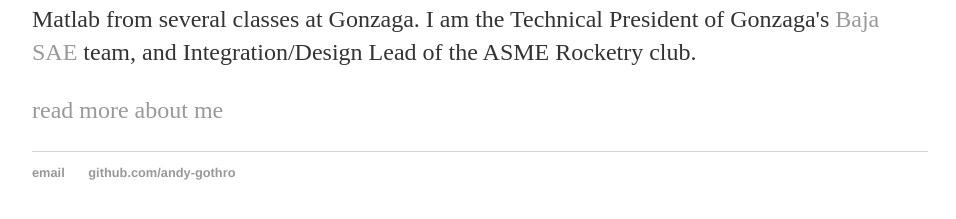
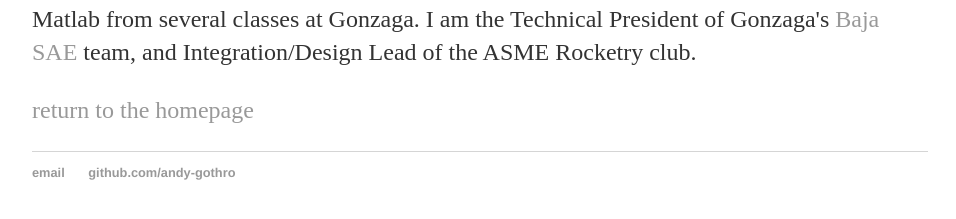
Before and after one commit to andy-gothro/andy-gothro.github.io, a Jekyll site: the page built from index.html, in a window 1280 px wide. Shown: the part 313-532 px from the top of the page, without its empty margins (160-1116 px from the left). Built offline with Jekyll 4.4.1, drawn with Linux system fonts in a browser that asks for light colours.

Commit message:
Update index.html

```diff
--- a/index.html
+++ b/index.html
@@ -6,5 +6,6 @@ title: Andy Gothro Mechanical Engineering student
       <h1>Home</h1>
 	    <h2> About me:</h2>
         	<p>I am a Junior Mechanical Engineering student at Gonzaga University, and this is my website. I have over 6 years of experience with Solidworks across many classes and clubs, as well as Matlab from several classes at Gonzaga. I am the Technical President of Gonzaga's <a href="/Baja SAE"> Baja SAE</a> team, and Integration/Design Lead of the ASME Rocketry club.</p>
-		<p><a href="/about"> read more about me </a></p>
+
+		<p><a href="/index">return to the homepage </a></p>
     </div><!-- /.blurb -->
```
